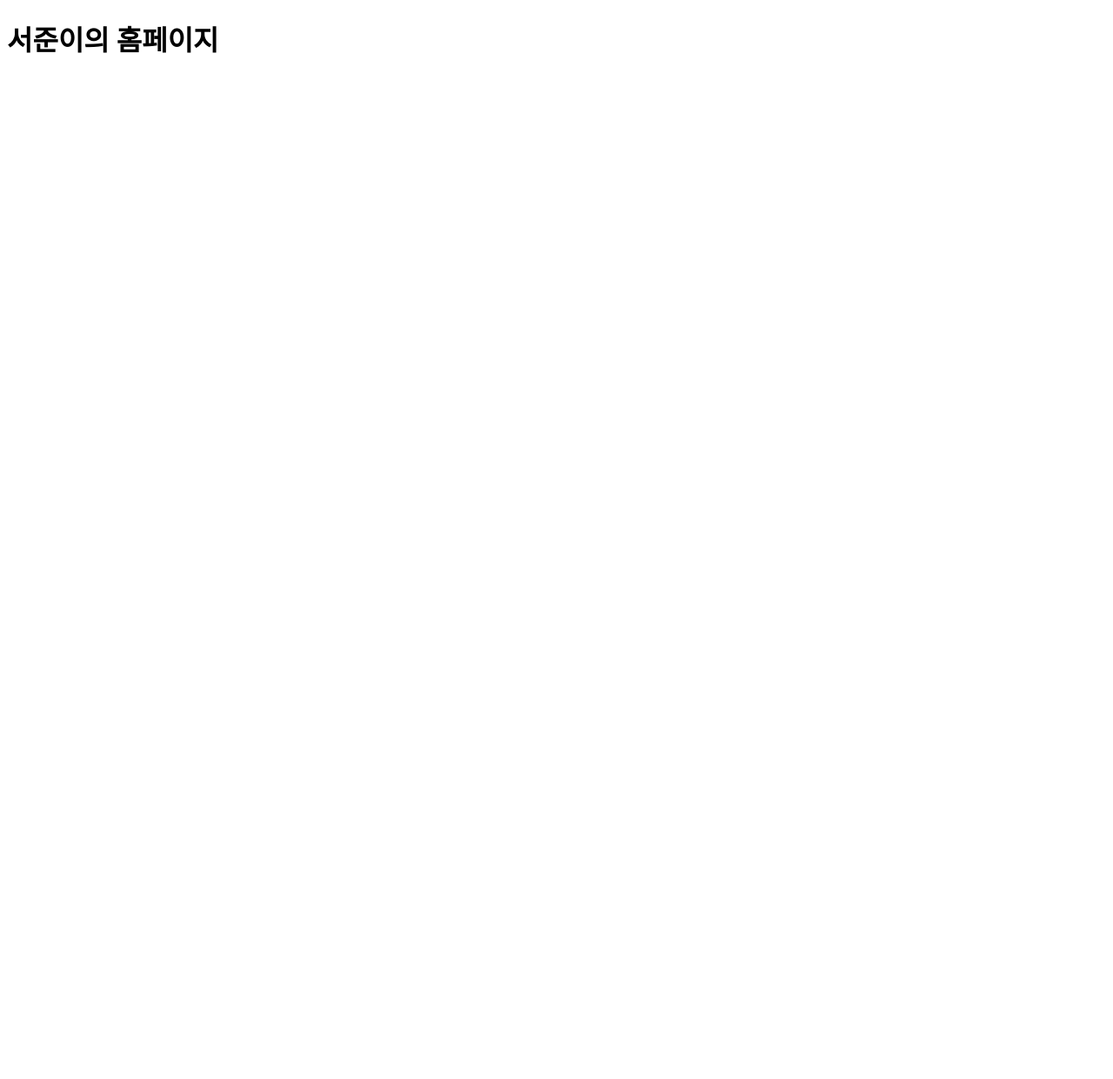
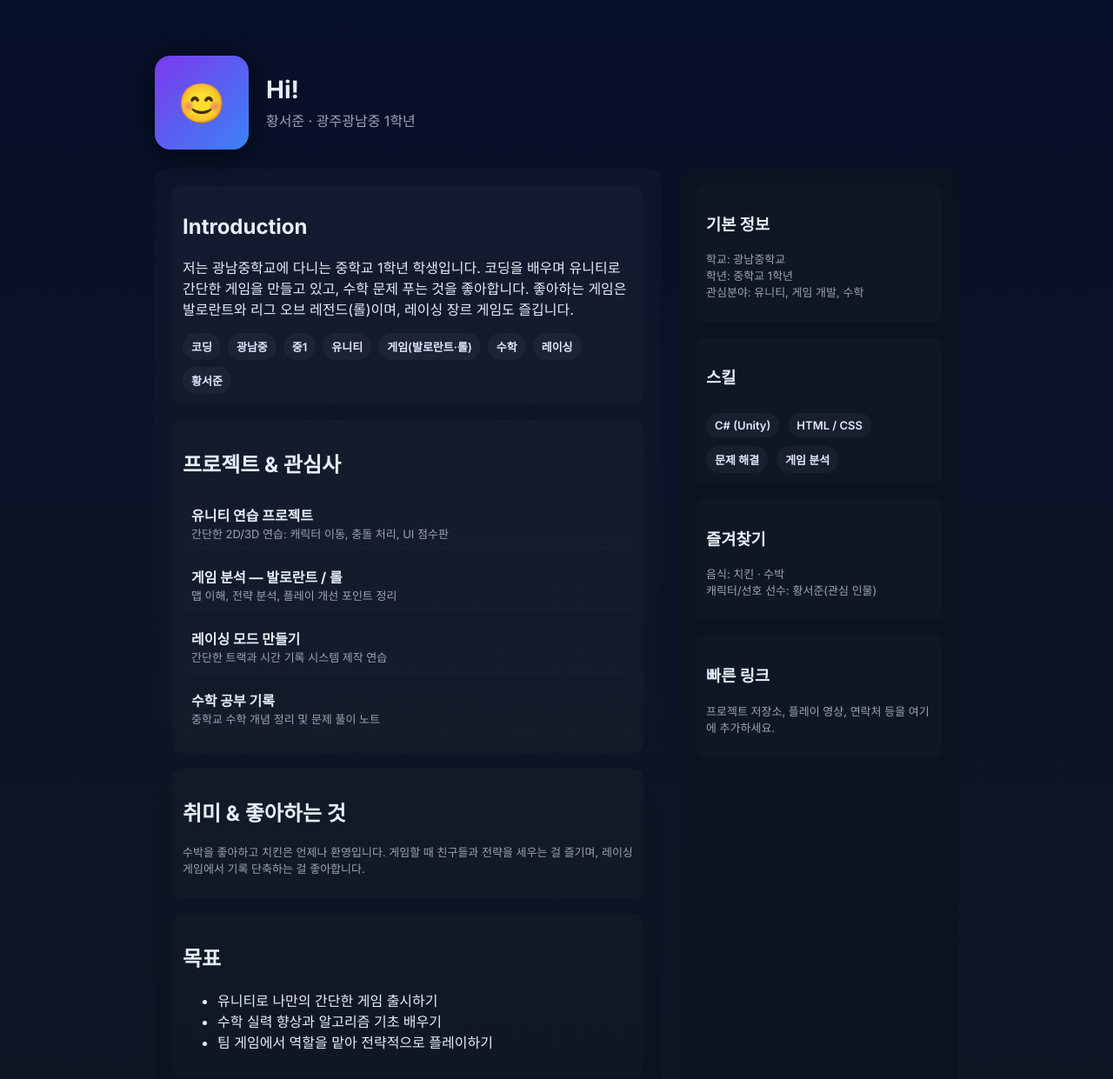
Before and after one commit to seojun-coding/seojun-coding.github.io, a plain HTML site: page index.html in a window 1280 px wide. Shown: the top 1241 px of the page at 87% size. Before the commit the page ends 800 px from the top, so only its background shows below. Drawn offline with Linux system fonts and the light colour scheme.

Commit message:
Add files via upload

```diff
--- a/index.html
+++ b/index.html
@@ -1,11 +1,106 @@
-<!DOCTYPE html>
+<!doctype html>
 <html lang="ko">
 <head>
-    <meta charset="UTF-8">
-    <meta name="viewport" content="width=device-width, initial-scale=1.0">
-    <title>서준 웹</title>
+  <meta charset="utf-8" />
+  <meta name="viewport" content="width=device-width,initial-scale=1" />
+  <title>포트폴리오 — 자기소개</title>
+  <link href="https://fonts.googleapis.com/css2?family=Inter:wght@300;400;600;700&display=swap" rel="stylesheet">
+  <link rel="stylesheet" href="style.css">
 </head>
 <body>
-    <h1>서준이의 홈페이지</h1>
+  <div class="wrap">
+    <header>
+      <div class="avatar">😊</div>
+      <div>
+        <h1>Hi!</h1>
+        <p class="lead">황서준 · 광주광남중 1학년</p>
+      </div>
+    </header>
+    <div class="grid">
+      <main>
+        <section class="card about">
+          <h2>Introduction</h2>
+          <p>저는 광남중학교에 다니는 중학교 1학년 학생입니다. 코딩을 배우며 유니티로 간단한 게임을 만들고 있고, 수학 문제 푸는 것을 좋아합니다. 좋아하는 게임은 발로란트와 리그 오브 레전드(롤)이며, 레이싱 장르 게임도 즐깁니다.</p>
+          <div style="margin-top:8px" class="badges">
+            <span class="badge">코딩</span>
+            <span class="badge">광남중</span>
+            <span class="badge">중1</span>
+            <span class="badge">유니티</span>
+            <span class="badge">게임(발로란트·롤)</span>
+            <span class="badge">수학</span>
+            <span class="badge">레이싱</span>
+            <span class="badge">황서준</span>
+          </div>
+        </section>
+
+        <section class="card projects">
+          <h2>프로젝트 & 관심사</h2>
+          <ul>
+            <li>
+              <strong>유니티 연습 프로젝트</strong>
+              <div class="muted">간단한 2D/3D 연습: 캐릭터 이동, 충돌 처리, UI 점수판</div>
+            </li>
+            <li>
+              <strong>게임 분석 — 발로란트 / 롤</strong>
+              <div class="muted">맵 이해, 전략 분석, 플레이 개선 포인트 정리</div>
+            </li>
+            <li>
+              <strong>레이싱 모드 만들기</strong>
+              <div class="muted">간단한 트랙과 시간 기록 시스템 제작 연습</div>
+            </li>
+            <li>
+              <strong>수학 공부 기록</strong>
+              <div class="muted">중학교 수학 개념 정리 및 문제 풀이 노트</div>
+            </li>
+          </ul>
+        </section>
+
+        <section class="card hobbies">
+          <h2>취미 & 좋아하는 것</h2>
+          <p class="muted">수박을 좋아하고 치킨은 언제나 환영입니다. 게임할 때 친구들과 전략을 세우는 걸 즐기며, 레이싱 게임에서 기록 단축하는 걸 좋아합니다.</p>
+        </section>
+
+        <section class="card goals">
+          <h2>목표</h2>
+          <ul>
+            <li>유니티로 나만의 간단한 게임 출시하기</li>
+            <li>수학 실력 향상과 알고리즘 기초 배우기</li>
+            <li>팀 게임에서 역할을 맡아 전략적으로 플레이하기</li>
+          </ul>
+        </section>
+      </main>
+
+      <aside>
+        <section class="card contact">
+          <h3>기본 정보</h3>
+          <p class="muted">학교: 광남중학교<br>학년: 중학교 1학년<br>관심분야: 유니티, 게임 개발, 수학</p>
+        </section>
+
+        <section class="card skills" style="margin-top:12px">
+          <h3>스킬</h3>
+          <div class="skills">
+            <div class="badge">C# (Unity)</div>
+            <div class="badge">HTML / CSS</div>
+            <div class="badge">문제 해결</div>
+            <div class="badge">게임 분석</div>
+          </div>
+        </section>
+
+        <section class="card fav" style="margin-top:12px">
+          <h3>즐겨찾기</h3>
+          <p class="muted">음식: 치킨 · 수박<br>캐릭터/선호 선수: 황서준(관심 인물)</p>
+        </section>
+
+        <section class="card quicklinks" style="margin-top:12px">
+          <h3>빠른 링크</h3>
+          <p class="muted">프로젝트 저장소, 플레이 영상, 연락처 등을 여기에 추가하세요.</p>
+        </section>
+      </aside>
+    </div>
+
+    <footer>
+      <div class="muted">이 포트폴리오는 입력하신 키워드(코딩, 광남중, 중1, 유니티, 게임, 수학, 수박, 치킨, 레이싱, 황서준)를 기반으로 자동 생성되었습니다.</div>
+    </footer>
+  </div>
 </body>
 </html>
--- /dev/null
+++ b/style.css
@@ -0,0 +1,27 @@
+:root{--bg:#0f1724;--card:#0b1220;--accent:#7c3aed;--glass:rgba(255,255,255,0.04);--muted:#9aa4b2}
+    *{box-sizing:border-box;font-family:Inter,system-ui,-apple-system,"Segoe UI",Roboto,'Noto Sans KR',sans-serif}
+    body{margin:0;background:linear-gradient(180deg,#071029 0%,var(--bg) 100%);color:#e6eef8;min-height:100vh}
+    .wrap{max-width:980px;margin:36px auto;padding:28px}
+    header{display:flex;gap:20px;align-items:center}
+    .avatar{width:108px;height:108px;border-radius:18px;background:linear-gradient(135deg,var(--accent),#3b82f6);display:flex;align-items:center;justify-content:center;font-size:44px;font-weight:700;box-shadow:0 6px 30px rgba(0,0,0,0.6)}
+    h1{margin:0;font-size:28px}
+    p.lead{margin:6px 0 0;color:var(--muted)}
+
+    .grid{display:grid;grid-template-columns:1fr 320px;gap:22px;margin-top:22px}
+    main{background:linear-gradient(180deg,rgba(255,255,255,0.02),var(--card));padding:20px;border-radius:14px}
+    aside{background:var(--card);padding:18px;border-radius:12px}
+
+    section{margin-bottom:18px}
+    .badges{display:flex;flex-wrap:wrap;gap:8px}
+    .badge{background:var(--glass);padding:6px 10px;border-radius:999px;font-weight:600;font-size:13px;color:#dfe9ff}
+
+    .card{background:rgba(255,255,255,0.02);padding:12px;border-radius:10px}
+    .skills{display:flex;gap:10px;flex-wrap:wrap}
+
+    .projects ul{list-style:none;padding:0;margin:0}
+    .projects li{padding:10px;border-radius:8px;margin-bottom:8px;background:linear-gradient(180deg,transparent,rgba(255,255,255,0.01))}
+    .muted{color:var(--muted);font-size:13px}
+
+    footer{margin-top:18px;text-align:center;color:var(--muted);font-size:13px}
+
+    @media (max-width:900px){.grid{grid-template-columns:1fr;}.avatar{width:84px;height:84px;font-size:34px}}
```
